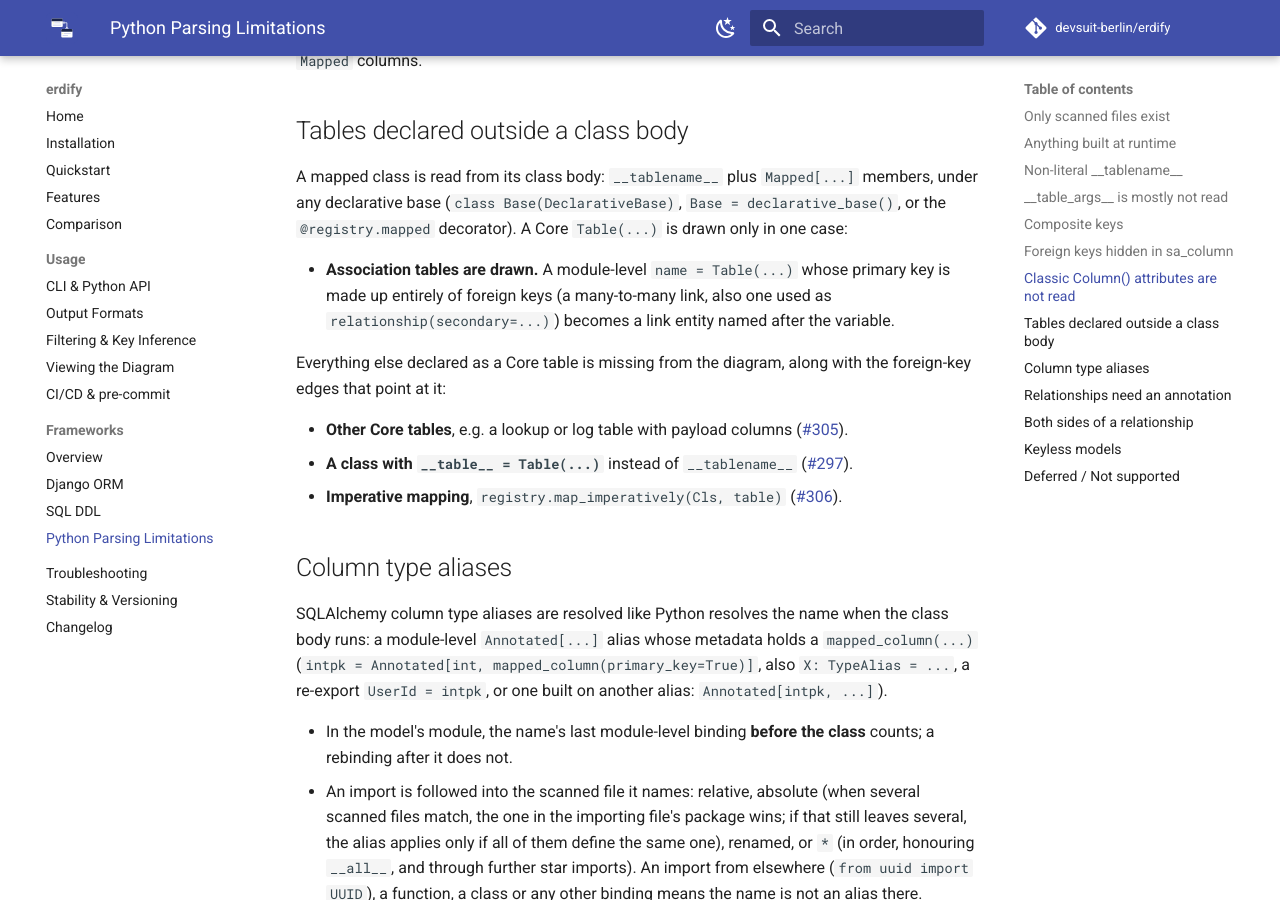
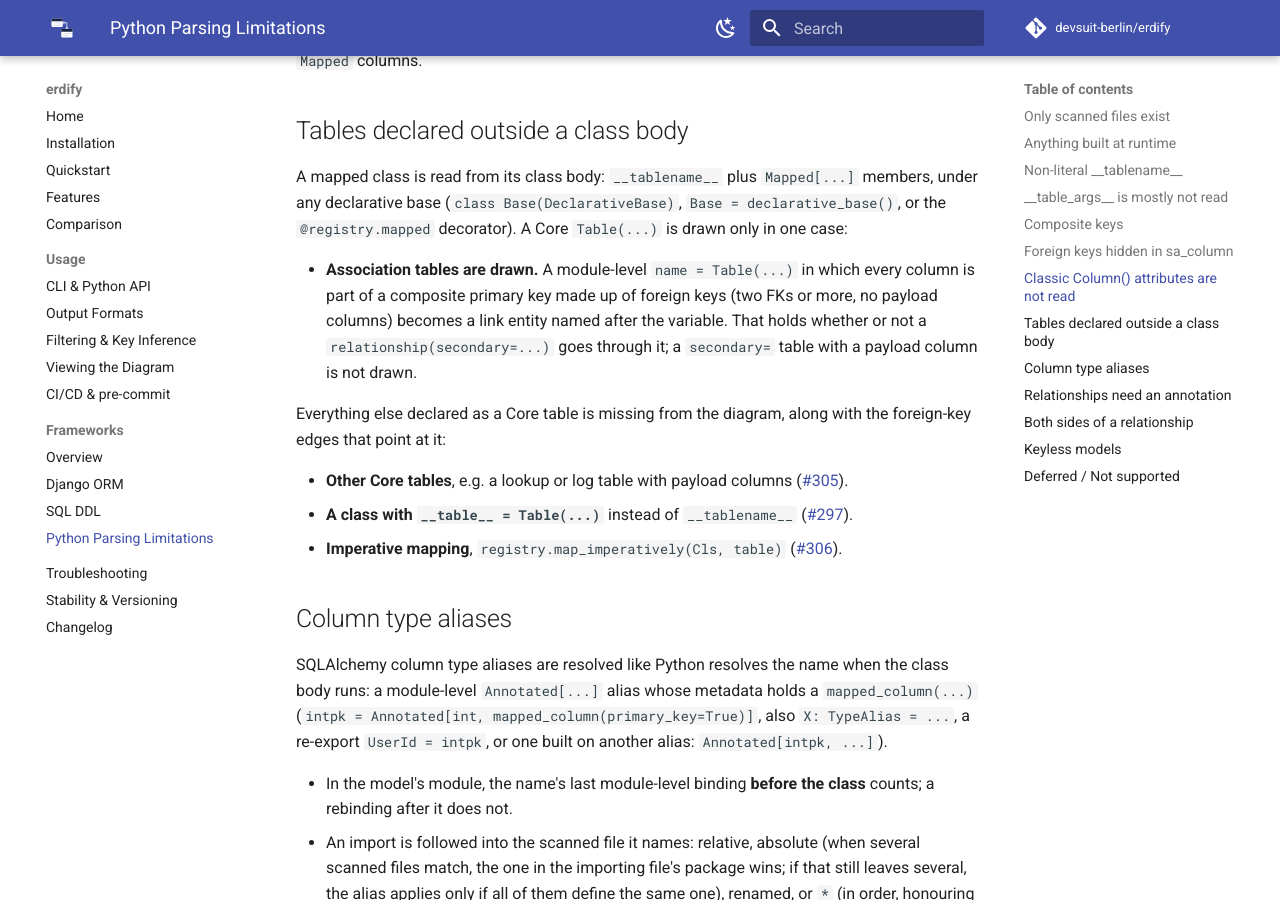
Before and after one commit to devsuit-berlin/erdify, an MkDocs documentation site: the page built from docs/frameworks/limitations.md, in a window 1280 px wide and 900 px high, scrolled down 3103 px. Built offline with MkDocs 1.6.1 and Material for MkDocs 9.7.7, drawn with Linux system fonts in a browser that asks for light colours; comment, search, counter and statistics services are not loaded.

Commit message:
ci: no uv cache in the upstream workflow; pin the newest framework releases; precise Core-table wording

```diff
--- a/docs/frameworks/limitations.md
+++ b/docs/frameworks/limitations.md
@@ -135,10 +135,11 @@ members, under any declarative base (`class Base(DeclarativeBase)`,
 `Base = declarative_base()`, or the `@registry.mapped` decorator). A Core
 `Table(...)` is drawn only in one case:
 
-- **Association tables are drawn.** A module-level `name = Table(...)` whose
-  primary key is made up entirely of foreign keys (a many-to-many link, also
-  one used as `relationship(secondary=...)`) becomes a link entity named after
-  the variable.
+- **Association tables are drawn.** A module-level `name = Table(...)` in
+  which every column is part of a composite primary key made up of foreign keys
+  (two FKs or more, no payload columns) becomes a link entity named after the
+  variable. That holds whether or not a `relationship(secondary=...)` goes
+  through it; a `secondary=` table with a payload column is not drawn.
 
 Everything else declared as a Core table is missing from the diagram, along
 with the foreign-key edges that point at it:
```
Also changed, not shown: docs/installation.md (+4 -3 lines), .github/copilot-instructions.md, 2 other files.
